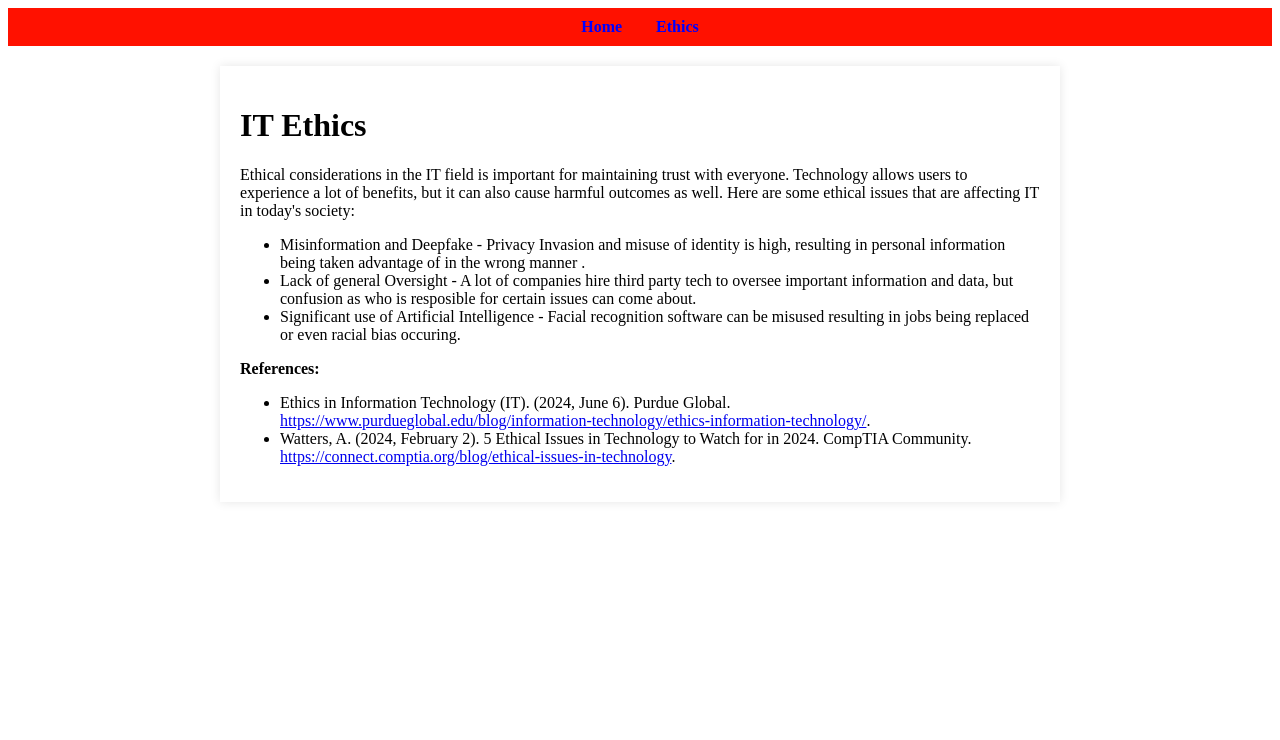
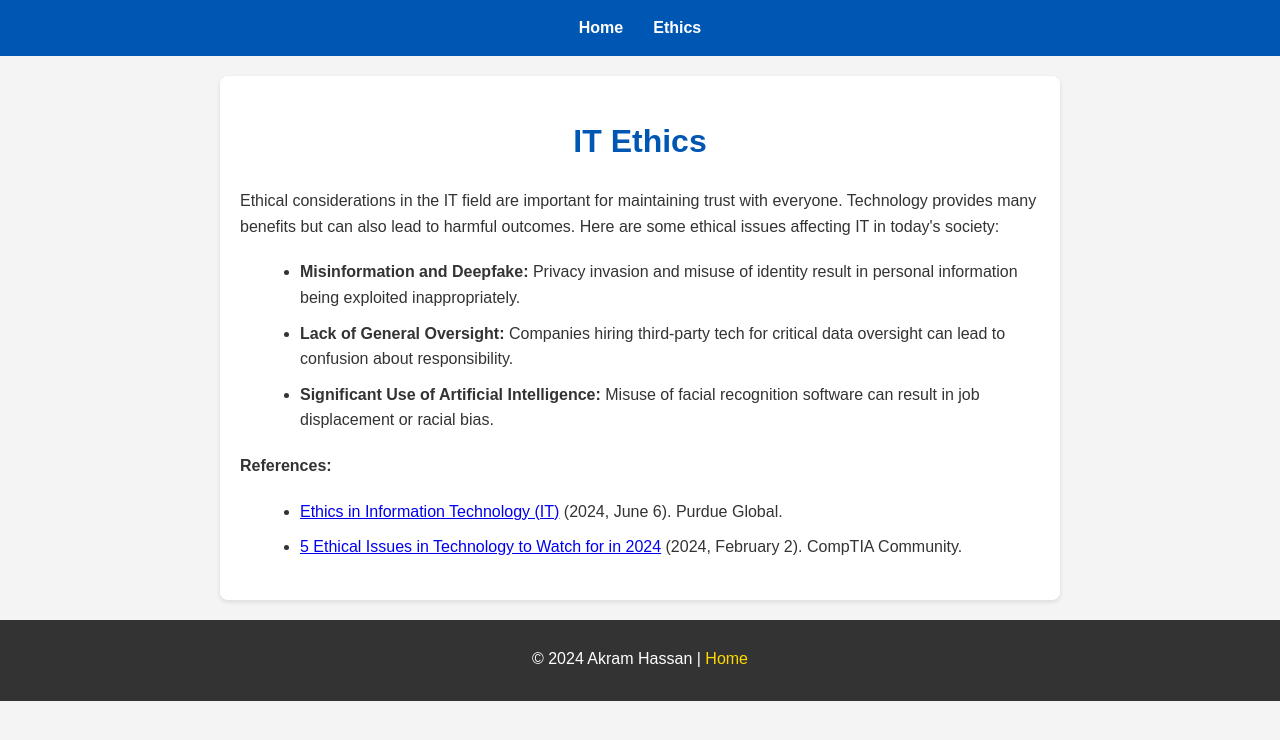
Before and after one commit to ahassa30/ahassa30.github.io, a plain HTML site: page ethics.html in a window 1280 px wide. Drawn offline with Linux system fonts and the light colour scheme.

Commit message:
Update ethics.html

```diff
--- a/ethics.html
+++ b/ethics.html
@@ -1,70 +1,95 @@
-
 <!DOCTYPE html>
 <html lang="en">
 <head>
-
-
   <meta charset="UTF-8">
   <meta name="viewport" content="width=device-width, initial-scale=1.0">
   <title>Ethics</title>
-  <link rel="stylesheet" href="style.css">
   <style>
-
-
-    nav {
-      background-color: #ff1100;
-      padding: 10px;
-      text-align: center;
+    /* Global Styling */
+    body {
+      font-family: Arial, sans-serif;
+      line-height: 1.6;
+      margin: 0;
+      padding: 0;
+      background-color: #f4f4f4;
+      color: #333;
     }
 
+    h1 {
+      text-align: center;
+      margin-top: 20px;
+      color: #0056b3;
+    }
+
+    p, ul {
+      margin-bottom: 20px;
+    }
+
+    /* Navigation Styling */
+    nav {
+      background-color: #0056b3;
+      padding: 15px;
+    }
 
     nav ul {
       list-style-type: none;
       margin: 0;
       padding: 0;
+      display: flex;
+      justify-content: center;
     }
 
-
-
     nav ul li {
-      display: inline;
       margin: 0 15px;
     }
 
-
-
     nav ul li a {
-      color: blue;
+      color: #fff;
       text-decoration: none;
       font-weight: bold;
+      transition: color 0.3s ease;
     }
 
-
-
     nav ul li a:hover {
-      text-decoration: underline;
+      color: #ffd700;
     }
 
-
+    /* Main Content Styling */
     main {
       max-width: 800px;
       margin: 20px auto;
       padding: 20px;
       background: #fff;
-      box-shadow: 0 0 10px rgba(0, 0, 0, 0.1);
+      box-shadow: 0 2px 5px rgba(0, 0, 0, 0.1);
+      border-radius: 8px;
     }
 
+    ul {
+      list-style-type: disc;
+      margin-left: 20px;
+    }
+
+    ul li {
+      margin-bottom: 10px;
+    }
+
+    /* Footer Styling */
     footer {
       text-align: center;
-      padding: 1rem 0;
-      background: #333;
+      padding: 10px 0;
+      background-color: #333;
       color: #fff;
       margin-top: 20px;
     }
 
+    footer a {
+      color: #ffd700;
+      text-decoration: none;
+    }
 
-
-
+    footer a:hover {
+      text-decoration: underline;
+    }
   </style>
 </head>
 <body>
@@ -78,19 +103,20 @@
   </header>
   <main>
     <h1>IT Ethics</h1>
-    <p>Ethical considerations in the IT field is important for maintaining trust with everyone. Technology allows users to experience a lot of benefits, but it can also cause harmful outcomes as well. Here are some ethical issues that are affecting IT in today's society:</p>
+    <p>Ethical considerations in the IT field are important for maintaining trust with everyone. Technology provides many benefits but can also lead to harmful outcomes. Here are some ethical issues affecting IT in today's society:</p>
     <ul>
-      <li>Misinformation and Deepfake - Privacy Invasion and misuse of identity is high, resulting in personal information being taken advantage of in the wrong manner </a>.</li>
-      <li>Lack of general Oversight - A lot of companies hire third party tech to oversee important information and data, but confusion as who is resposible for certain issues can come about.</li>
-      <li>Significant use of Artificial Intelligence - Facial recognition software can be misused resulting in jobs being replaced or even racial bias occuring.</li>
+      <li><strong>Misinformation and Deepfake:</strong> Privacy invasion and misuse of identity result in personal information being exploited inappropriately.</li>
+      <li><strong>Lack of General Oversight:</strong> Companies hiring third-party tech for critical data oversight can lead to confusion about responsibility.</li>
+      <li><strong>Significant Use of Artificial Intelligence:</strong> Misuse of facial recognition software can result in job displacement or racial bias.</li>
     </ul>
     <p><strong>References:</strong></p>
     <ul>
-      <li>Ethics in Information Technology (IT). (2024, June 6). Purdue Global. <a href="https://www.purdueglobal.edu/blog/information-technology/ethics-information-technology/">https://www.purdueglobal.edu/blog/information-technology/ethics-information-technology/</a>.</li>
-      <li>Watters, A. (2024, February 2). 5 Ethical Issues in Technology to Watch for in 2024. CompTIA Community. <a href="https://connect.comptia.org/blog/ethical-issues-in-technology">https://connect.comptia.org/blog/ethical-issues-in-technology</a>.</li>
+      <li><a href="https://www.purdueglobal.edu/blog/information-technology/ethics-information-technology/" target="_blank">Ethics in Information Technology (IT)</a> (2024, June 6). Purdue Global.</li>
+      <li><a href="https://connect.comptia.org/blog/ethical-issues-in-technology" target="_blank">5 Ethical Issues in Technology to Watch for in 2024</a> (2024, February 2). CompTIA Community.</li>
     </ul>
   </main>
-
-
+  <footer>
+    <p>&copy; 2024 Akram Hassan | <a href="index.html">Home</a></p>
+  </footer>
 </body>
 </html>
```
